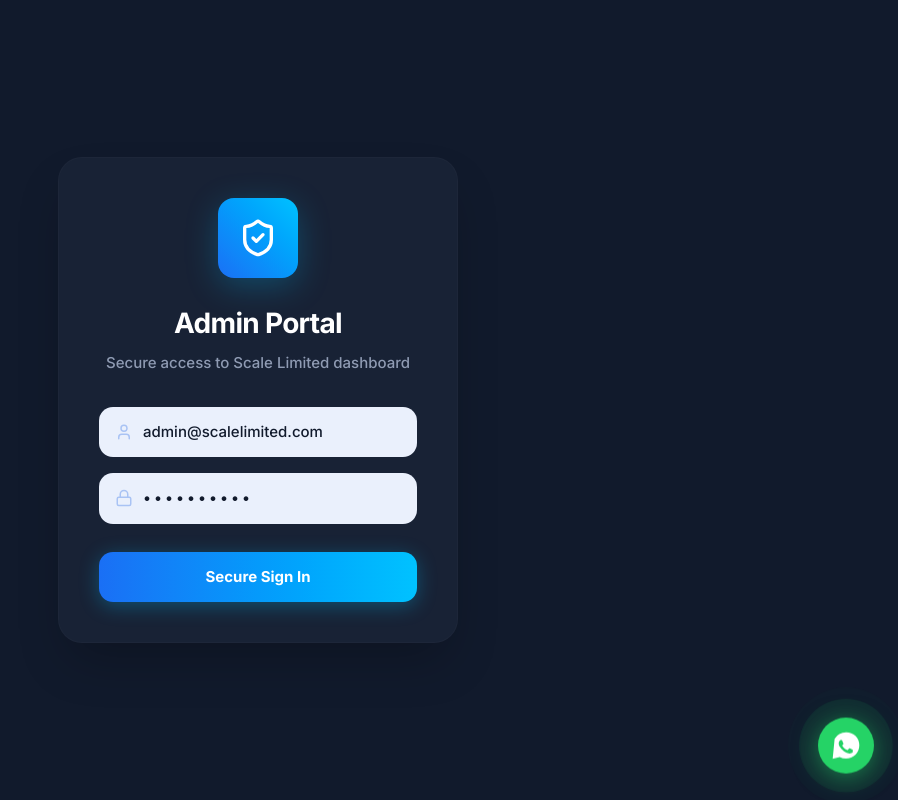
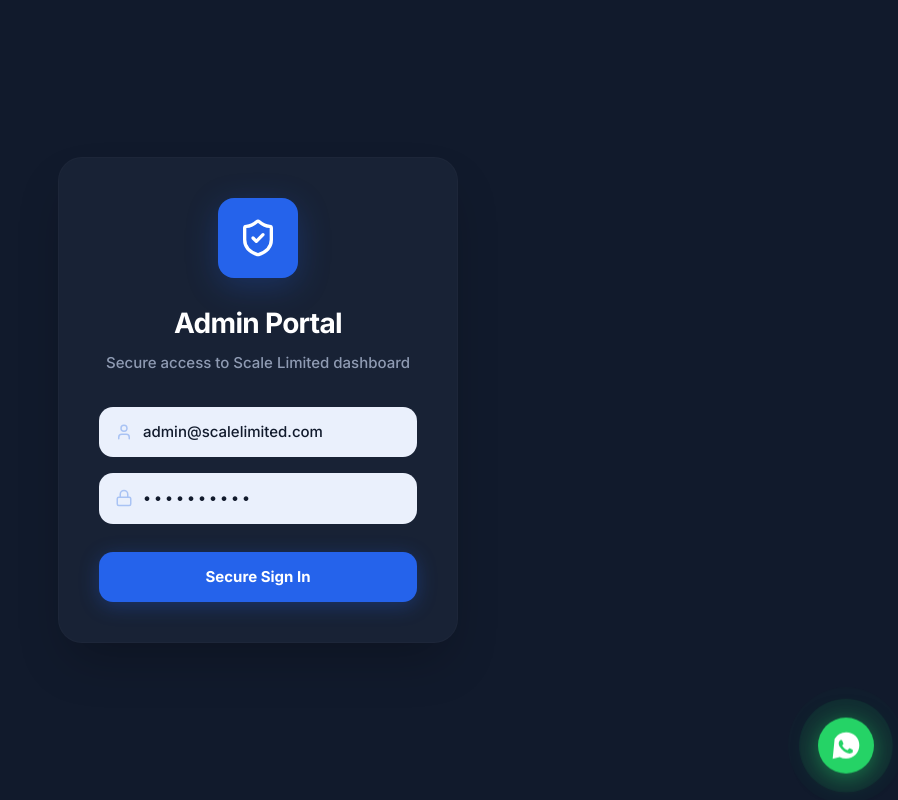
Before and after one commit to MrHammadAhmad/Scale_Limited, a Next.js app: page /admin/login in a window 1280 px wide. Shown: the whole page, without its empty margins (382-1280 px from the left). Built offline with nearby package versions, Linux system fonts and the light colour scheme; no server answers.

Commit message:
Update admin login logo and button to be solid blue instead of gradient

```diff
--- a/src/app/admin/login/page.tsx
+++ b/src/app/admin/login/page.tsx
@@ -36,7 +36,7 @@
         className="max-w-[400px] w-full bg-[#182235] p-10 rounded-[24px] shadow-2xl border border-white/[0.02]"
       >
         <div className="flex flex-col items-center mb-8">
-          <div className="w-20 h-20 bg-gradient-to-tr from-[#1A6FF5] to-[#00C2FF] rounded-2xl shadow-[0_8px_32px_rgba(0,194,255,0.25)] flex items-center justify-center mb-6">
+          <div className="w-20 h-20 bg-[#2563EB] rounded-2xl shadow-[0_8px_32px_rgba(37,99,235,0.25)] flex items-center justify-center mb-6">
             <ShieldCheck className="text-white w-10 h-10" strokeWidth={2} />
           </div>
           <h2 className="text-center text-[28px] font-bold text-white tracking-tight">
@@ -69,7 +69,7 @@
                 name="username"
                 type="text"
                 required
-                className="block w-full pl-[44px] pr-4 py-3.5 bg-[#EAF0FC] border-none rounded-[14px] text-[#111A2C] placeholder-[#111A2C] focus:outline-none focus:ring-2 focus:ring-[#00C2FF] transition-all text-[15px] font-medium"
+                className="block w-full pl-[44px] pr-4 py-3.5 bg-[#EAF0FC] border-none rounded-[14px] text-[#111A2C] placeholder-[#111A2C] focus:outline-none focus:ring-2 focus:ring-[#2563EB] transition-all text-[15px] font-medium"
                 placeholder="admin@scalelimited.com"
               />
             </div>
@@ -83,7 +83,7 @@
                 name="password"
                 type="password"
                 required
-                className="block w-full pl-[44px] pr-4 py-3.5 bg-[#EAF0FC] border-none rounded-[14px] text-[#111A2C] placeholder-[#111A2C] focus:outline-none focus:ring-2 focus:ring-[#00C2FF] transition-all text-[15px] font-medium tracking-[0.2em]"
+                className="block w-full pl-[44px] pr-4 py-3.5 bg-[#EAF0FC] border-none rounded-[14px] text-[#111A2C] placeholder-[#111A2C] focus:outline-none focus:ring-2 focus:ring-[#2563EB] transition-all text-[15px] font-medium tracking-[0.2em]"
                 placeholder="••••••••••"
               />
             </div>
@@ -93,7 +93,7 @@
             <button
               type="submit"
               disabled={loading}
-              className="w-full flex justify-center py-[14px] px-4 rounded-[14px] text-white bg-gradient-to-r from-[#1A6FF5] to-[#00C2FF] hover:opacity-90 focus:outline-none transition-opacity disabled:opacity-50 disabled:cursor-not-allowed shadow-[0_4px_20px_rgba(0,194,255,0.3)] text-[15px] font-bold"
+              className="w-full flex justify-center py-[14px] px-4 rounded-[14px] text-white bg-[#2563EB] hover:bg-[#1D4ED8] focus:outline-none transition-colors disabled:opacity-50 disabled:cursor-not-allowed shadow-[0_4px_20px_rgba(37,99,235,0.3)] text-[15px] font-bold"
             >
               {loading ? (
                 <div className="flex items-center justify-center gap-2">
```
